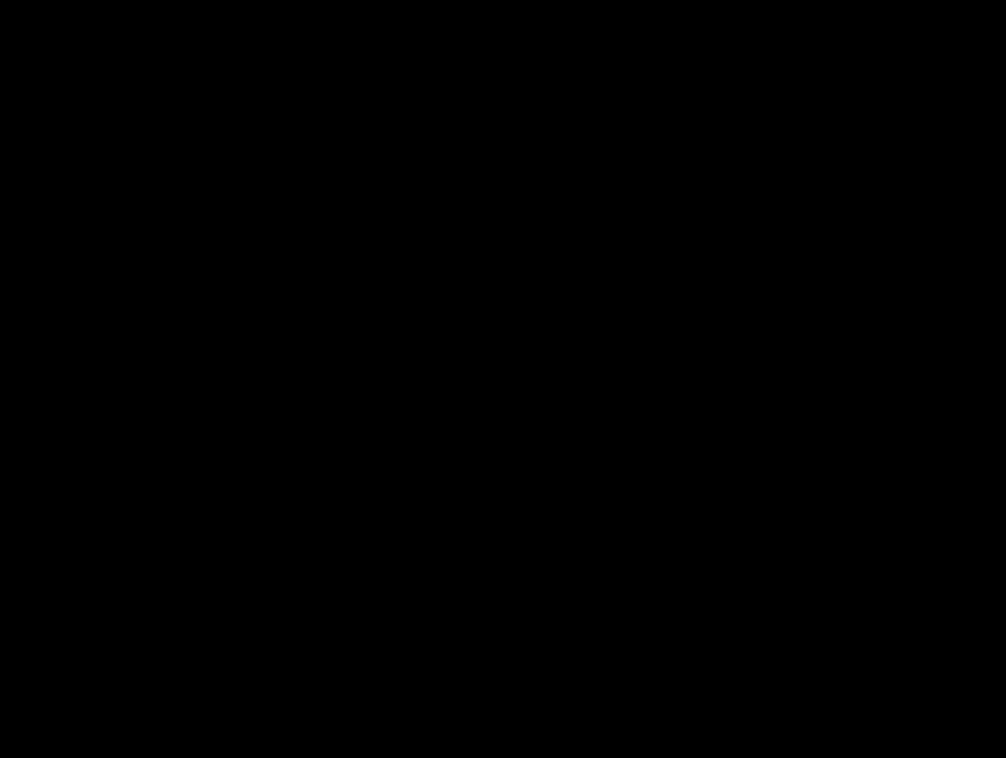
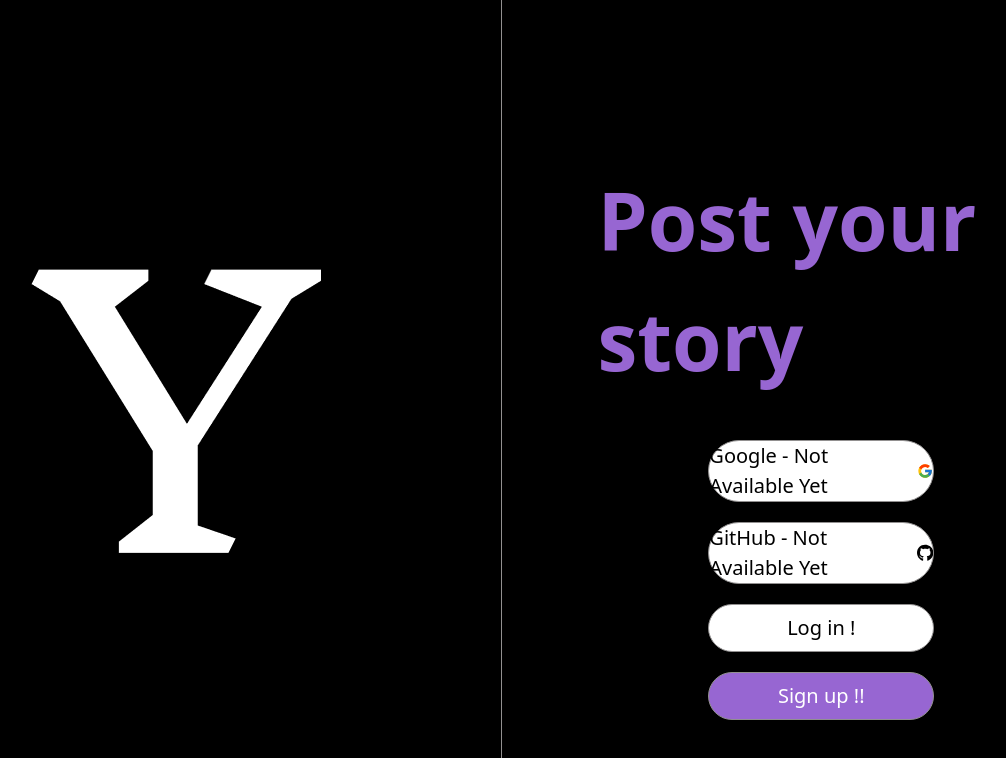
Before and after one commit to MauricioMunguia10/Y, a React (Vite) app: page / in a window 1280 px wide. Before the commit this address had no page. Shown: the top 758 px of the page, without its empty margins (139-1145 px from the left). Built offline with nearby package versions, Linux system fonts and the light colour scheme.

Commit message:
feat: add landing page with basic structure and styles

```diff
--- /dev/null
+++ b/src/components/LandingButton/LandingButton.jsx
@@ -0,0 +1,17 @@
+import clsx from "clsx";
+import styles from "./LandingButton.module.css";
+const LandingButton = ({ text, icon, type }) => {
+  return (
+    <div
+      className={clsx(styles.container, {
+        [styles.primary]: type === 1,
+        [styles.secondary]: type === 2,
+      })}
+    >
+      {text}
+      {icon}
+    </div>
+  );
+};
+
+export default LandingButton;
--- /dev/null
+++ b/src/components/LandingButton/LandingButton.module.css
@@ -0,0 +1,26 @@
+.container{
+  width: 50%;
+  height: 60px;
+  border-radius: 50px;
+  display: flex;
+  flex-direction: row;
+  justify-content: center;
+  align-items: center;
+  font-size: 20px;
+  gap: 10px;
+}
+.primary{
+  background-color: var(--tertiary-color);
+  color: var(--secondary-color);
+  border: 1px solid var(--border-color);
+}
+.secondary{
+  background-color: var(--primary-color);
+  color: var(--tertiary-color);
+  border: 1px solid var(--border-color);
+}
+.container:hover{
+  cursor: pointer;
+  scale: 1.05;
+  transition: var(--transition-main);
+}
--- a/src/index.css
+++ b/src/index.css
@@ -7,8 +7,11 @@
   color: white;
   background-color: black;
   --primary-color: #9766d2;
-  --secundary-color: black;
+  --secondary-color: black;
+  --tertiary-color: white;
   --border-color: rgb(146, 144, 144);
-  --font-color: white;
+  --primary-font-color: white;
+  --secondary-font-color: black;
   --hover-color: #2b2a33;
+  --transition-main: all 0.3s ease-in-out;
 }
--- /dev/null
+++ b/src/pages/Landing/Landing.jsx
@@ -0,0 +1,33 @@
+import { FcGoogle } from "react-icons/fc";
+import LandingButton from "../../components/LandingButton/LandingButton";
+import styles from "./Landing.module.css";
+import { FaGithub } from "react-icons/fa";
+
+const Landing = () => {
+  return (
+    <div className={styles.container}>
+      <div className={styles.left}>
+        <img src="/whiteLogo.png" alt="logo Y" />
+      </div>
+      <div className={styles.right}>
+        <div className={styles.options}>
+          <p className={styles.title}>Post your story</p>
+          <LandingButton
+            text="Google - Not Available Yet"
+            icon={<FcGoogle />}
+            type={1}
+          />
+          <LandingButton
+            text="GitHub - Not Available Yet"
+            icon={<FaGithub />}
+            type={1}
+          />
+          <LandingButton text="Log in !" type={1} />
+          <LandingButton text="Sign up !!" type={2} />
+        </div>
+      </div>
+    </div>
+  );
+};
+
+export default Landing;
--- /dev/null
+++ b/src/pages/Landing/Landing.module.css
@@ -0,0 +1,40 @@
+.container {
+  position: absolute;
+  top: 0px;
+  left: 0px;
+  display: flex;
+  flex-direction: row;
+  height: 100vh;
+  width: 100vw;
+}
+.left {
+  display: flex;
+  flex-direction: column;
+  justify-content: center;
+  align-items: center;
+  width: 50%;
+  color: var(--primary-color);
+  border-right: 1px solid var(--border-color);
+}
+.right {
+  width: 50%;
+  display: flex;
+  flex-direction: column;
+}
+.options {
+  position: relative;
+  top: 10%;
+  left: 15%;
+  height: 80%;
+  width: 70%;
+  display: flex;
+  flex-direction: column;
+  align-items: center;
+  gap: 20px;
+}
+.title {
+  font-size: 80px;
+  font-weight: 700;
+  color: var(--primary-color);
+  margin-bottom: 20px;
+}
--- a/src/routes/routes.jsx
+++ b/src/routes/routes.jsx
@@ -1,10 +1,12 @@
 import { Route, Routes } from "react-router-dom";
 import Home from "../pages/Home/Home";
 import Jobs from "../pages/Jobs/Jobs";
+import Landing from "../pages/Landing/Landing";
 
 const AppRoutes = () => {
   return (
     <Routes>
+      <Route path="/" element={<Landing />} />
       <Route path="/home" element={<Home />} />
       <Route path="/jobs" element={<Jobs />} />
     </Routes>
```
Also changed, not shown: public/image.png (deleted), public/whiteLogo.png.
